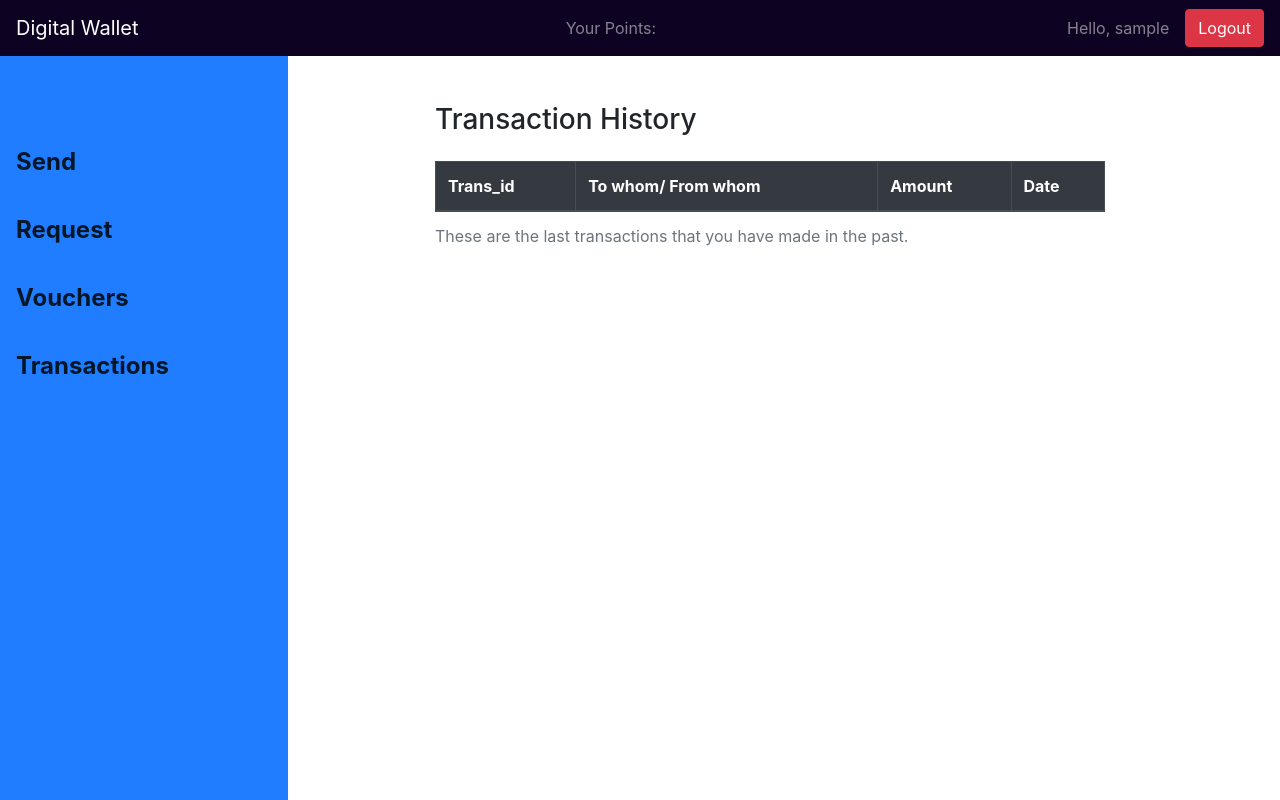
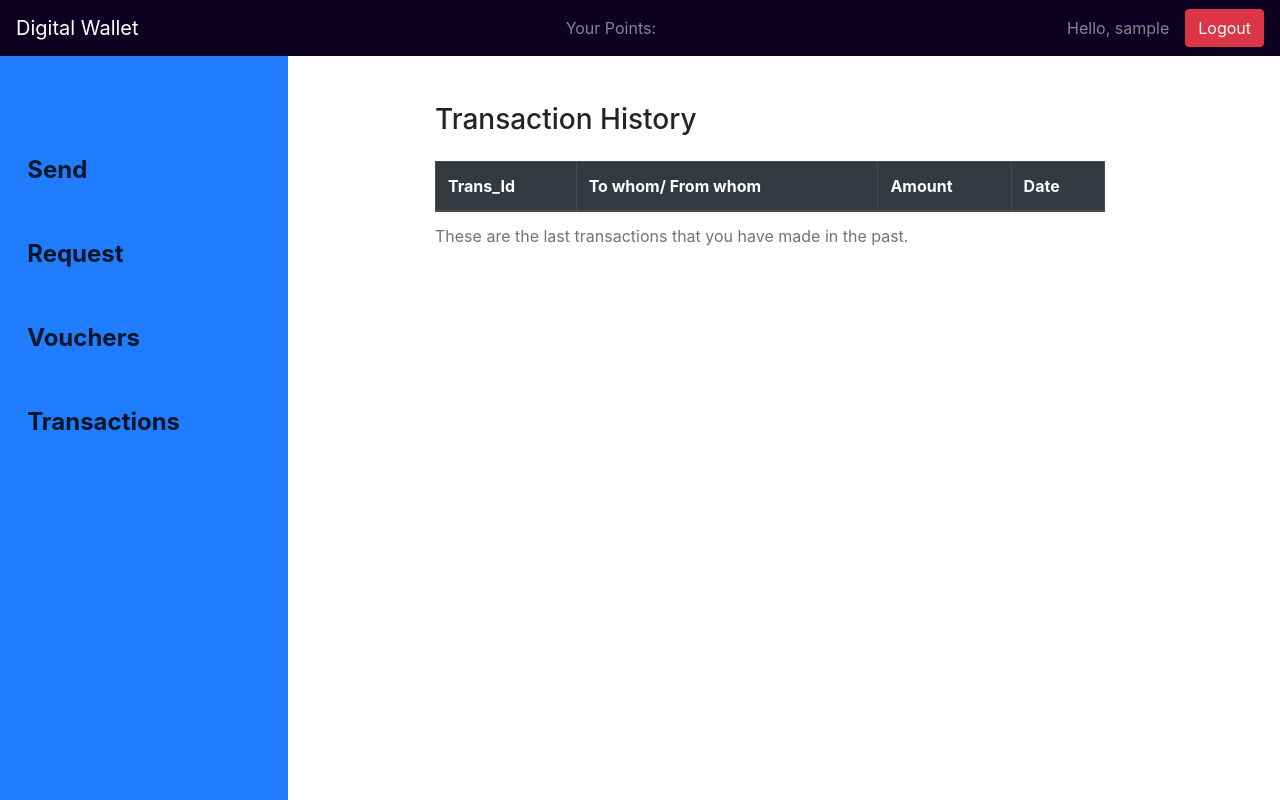
Before and after one commit to Saurja/digital-wallet, a PHP site: page /mytransactions.php in a window 1280 px wide. Run offline with PHP 8.4, Linux system fonts and the light colour scheme; the visitor is signed in with stand-in values (Sample User, id 1); data that the repository does not hold is empty.

Commit message:
Side bar UI Update

```diff
--- a/assets/css/style.css
+++ b/assets/css/style.css
@@ -14,7 +14,6 @@ body {
 }
 
 .sidebar .navigation {
-  font-size: 150%;
   display: -webkit-box;
   display: -ms-flexbox;
   display: flex;
@@ -25,6 +24,7 @@ body {
 }
 
 .sidebar .navigation .group div a {
+  font-size: 150%;
   font-weight: bolder;
   text-decoration: none;
   color: #011627;
@@ -32,7 +32,7 @@ body {
   -webkit-transition: 0.3s;
   transition: 0.3s;
   display: block;
-  padding: 16px;
+  padding: 1.5rem 1.7rem;
 }
 
 .sidebar .navigation .group div a:hover {
--- a/assets/css/style.scss
+++ b/assets/css/style.scss
@@ -15,19 +15,20 @@ body {
     left: 0;
     .navigation {
 
-        font-size: 150%;
+
         display: flex;
         flex-direction: column;
         -ms-flex-direction: column;
 
         .group div a {
+            font-size: 150%;
             font-weight: bolder;
             text-decoration: none;
             color: #011627;
             display: block;
             transition: 0.3s;
             display: block;
-            padding: 16px;
+            padding: 1.5rem 1.7rem;
         }
 
         .group div a:hover {
--- a/mytransactions.php
+++ b/mytransactions.php
@@ -15,7 +15,7 @@ $transactions = new Transactions($con);
         <caption>These are the last transactions that you have made in the past.</caption>
             <thead class="thead-dark">
                 <tr>
-                    <th scope="col">Trans_id</th>
+                    <th scope="col">Trans_Id</th>
                     <th scope="col">To whom/ From whom</th>
                     <th scope="col">Amount</th>
                     <th scope="col">Date</th>
```
Also changed, not shown: 1 other file.
